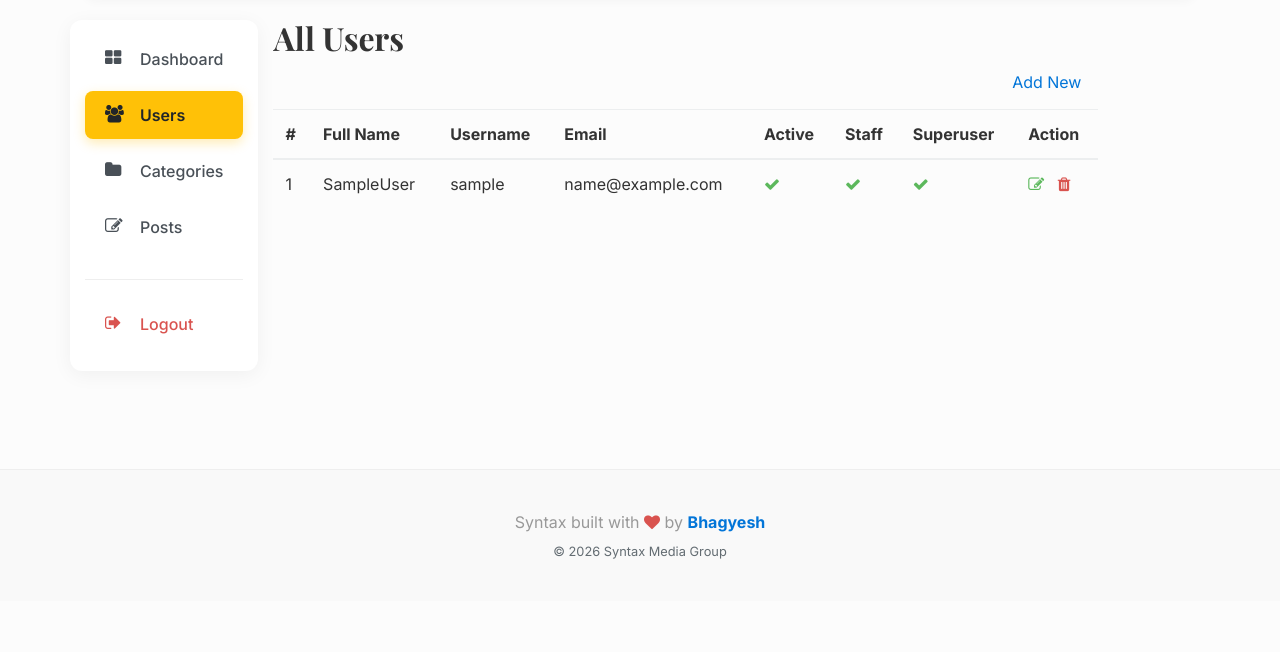
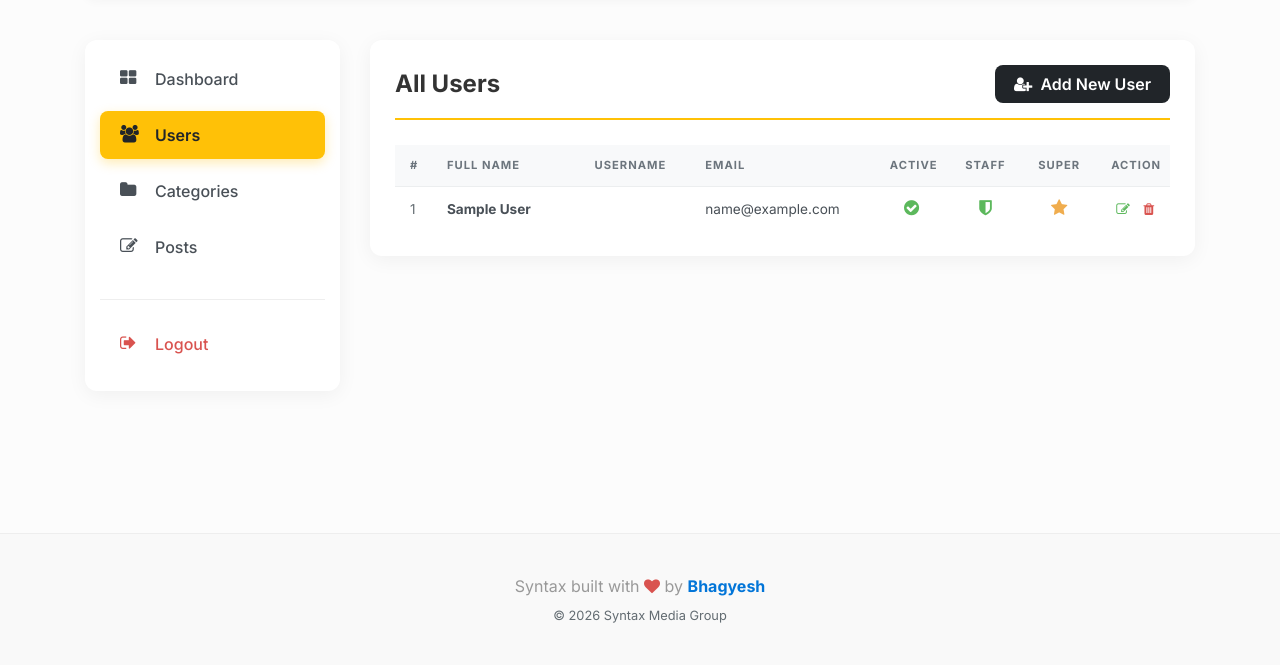
Before and after one commit to bhagyesh-y/Syntax, a Django app: page /dashboard/users/ in a window 1280 px wide. Shown: the part 148-813 px from the top of the page. Before the commit the page ends 707 px from the top, so only its background shows below. Run offline with Django 5.2, Linux system fonts and the light colour scheme; the visitor is signed in with stand-in values (Sample User, id 1); data comes from the database, SQL or seed files in the repository; data that the repository does not hold is empty; some libraries are stand-ins or nearby versions.

Commit message:
added form to add new user & minimal changes in the UI of sidebar

```diff
--- a/dashboards/urls.py
+++ b/dashboards/urls.py
@@ -14,6 +14,7 @@ urlpatterns = [
     path('posts/edit/<int:pk>',views.edit_post,name='edit_post'),
     path('posts/delete/<int:pk>',views.delete_post,name='delete_post'),
     # Users
-    path('users/',views.users,name='users')
+    path('users/',views.users,name='users'),
+    path('users/add_user',views.add_user,name='add_user'),
 
 ]
--- a/dashboards/views.py
+++ b/dashboards/views.py
@@ -4,6 +4,10 @@ from django.contrib.auth.decorators import login_required
 from dashboards.forms import CategoryForm , BlogPostForm
 from django.template.defaultfilters import slugify
 from django.contrib.auth.models import User
+from dashboards.forms import UserForm
+
+
+
 
 # view function for dashboard
 @login_required(login_url='login')
@@ -120,3 +124,11 @@ def users(request):
         'users':users
     }
     return render(request,'dashboard/users.html',context)
+
+# view function for adding new user
+def add_user(request):
+    form = UserForm()
+    context={
+        'form':form,
+    }
+    return render(request,'dashboard/add_user.html',context)
--- a/templates/dashboard/sidebar.html
+++ b/templates/dashboard/sidebar.html
@@ -67,11 +67,11 @@
             class="sidebar-link {% if request.path == '/dashboard/' %}active-link{% endif %}">
             <i class="fa fa-th-large"></i> Dashboard
         </a>
-
+        {% if perms.auth.view_user%}
         <a href="{% url 'users' %}" class="sidebar-link {% if '/users/' in request.path %}active-link{% endif %}">
             <i class="fa fa-users"></i> Users
         </a>
-
+        {% endif%}
 
         <a href="{% url 'categories' %}"
             class="sidebar-link {% if '/categories/' in request.path %}active-link{% endif %}">
--- a/templates/dashboard/users.html
+++ b/templates/dashboard/users.html
@@ -1,40 +1,215 @@
 {% extends 'base.html' %} {% block content %}
 
+<style>
+  .dashboard-wrapper {
+    padding: 20px 0;
+  }
+
+  .table-card {
+    background: #ffffff;
+    border-radius: 12px;
+    box-shadow: 0 4px 20px rgba(0, 0, 0, 0.05);
+    padding: 25px;
+    border: none;
+    overflow: hidden;
+    /* Keeps the card clean */
+  }
+
+  .table-header {
+    display: flex;
+    flex-wrap: wrap;
+    /* Allows wrapping on mobile */
+    justify-content: space-between;
+    align-items: center;
+    margin-bottom: 25px;
+    border-bottom: 2px solid #ffc107;
+    padding-bottom: 15px;
+    gap: 15px;
+  }
+
+  /* Table Container for Horizontal Scrolling on Mobile */
+  .table-responsive-custom {
+    width: 100%;
+    overflow-x: auto;
+    -webkit-overflow-scrolling: touch;
+  }
+
+  .table thead th {
+    border: none;
+    text-transform: uppercase;
+    font-size: 0.7rem;
+    letter-spacing: 1px;
+    color: #6c757d;
+    background-color: #f8f9fa;
+    padding: 12px 15px;
+    white-space: nowrap;
+    /* Prevents text from breaking */
+  }
+
+  .table tbody td {
+    vertical-align: middle;
+    padding: 12px 15px;
+    font-size: 0.85rem;
+    color: #495057;
+    white-space: nowrap;
+    /* Ensures columns stay in line */
+  }
+
+  /* Desktop adjustments to prevent wide gaps */
+  @media (min-width: 992px) {
+    .table {
+      table-layout: fixed;
+      /* Forces standard width on desktop */
+      width: 100%;
+    }
+
+    .col-id {
+      width: 5%;
+    }
+
+    .col-name {
+      width: 20%;
+    }
+
+    .col-user {
+      width: 15%;
+    }
+
+    .col-email {
+      width: 25%;
+    }
+
+    .col-status {
+      width: 10%;
+    }
+
+    .col-action {
+      width: 10%;
+    }
+  }
+
+  .status-icon {
+    font-size: 1.1rem;
+  }
+
+  .btn-add {
+    background-color: #212529;
+    color: #ffffff;
+    border-radius: 8px;
+    font-weight: 600;
+    padding: 8px 18px;
+    white-space: nowrap;
+  }
+
+  .action-icons a {
+    display: inline-block;
+    padding: 0 5px;
+  }
+
+  /* Mobile Hint */
+  .scroll-hint {
+    display: none;
+    font-size: 0.7rem;
+    color: #adb5bd;
+    margin-bottom: 5px;
+    text-align: right;
+  }
+
+  @media (max-width: 768px) {
+    .scroll-hint {
+      display: block;
+    }
+
+    .table-card {
+      padding: 15px;
+    }
+  }
+</style>
+
+<div class="container-fluid dashboard-wrapper">
   <div class="row">
+    <div class="col-lg-3 col-md-4 mb-4">
       {% include 'dashboard/sidebar.html' %}
-  <div class="col-md-9">
-    <h2>All Users</h2>
-    <a href="" class="btn btn-dark text-light float-right mb-2"> Add New</a>
-    <table class="table table-hover">
+    </div>
+
+    <div class="col-lg-9 col-md-8">
+      <div class="table-card">
+        <div class="table-header">
+          <h2 class="h4 font-weight-bold m-0">All Users</h2>
+          <a href="{% url 'add_user'%}" class="btn btn-add shadow-sm">
+            <i class="fa fa-user-plus mr-1"></i> Add New User
+          </a>
+        </div>
+
+        <p class="scroll-hint">
+          <i class="fa fa-arrows-h"></i> Swipe left to see more
+        </p>
+
+        <div class="table-responsive-custom">
+          <table class="table table-hover mb-0">
             <thead>
               <tr>
-          <th>#</th>
-          <th>Full Name</th>
-          <th>Username</th>
-          <th>Email</th>
-          <th>Active</th>
-          <th>Staff</th>
-          <th>Superuser</th>
-          <th>Action</th>
+                <th class="col-id">#</th>
+                <th class="col-name">Full Name</th>
+                <th class="col-user">Username</th>
+                <th class="col-email">Email</th>
+                <th class="col-status text-center">Active</th>
+                <th class="col-status text-center">Staff</th>
+                <th class="col-status text-center">Super</th>
+                <th class="col-action text-center">Action</th>
               </tr>
             </thead>
             <tbody>
-        {% for user in users%}
+              {% for user in users %}
               <tr>
-          <td>{{forloop.counter}}</td>
-          <td>{{user.first_name}}{{user.last_name}}</td>
-          <td>{{user.username}}</td>
-          <td>{{user.email}}</td>
-          <td>{% if user.is_active %}<i class="fa fa-check text-success">
-            {%else%}<i class="fa fa-times text-danger">{% endif%}</td>
-          <td>{% if user.is_staff %}<i class="fa fa-check text-success">
-            {%else%}<i class="fa fa-times text-danger">{% endif%}</td>
-           <td>{% if user.is_superuser %}<i class="fa fa-check text-success">
-            {%else%}<i class="fa fa-times text-danger">{% endif%}</td>
+                <td class="text-muted">{{ forloop.counter }}</td>
+                <td class="font-weight-bold">
+                  {{ user.first_name }} {{ user.last_name }}
+                </td>
                 <td>
-            <a href=""><i class="fa fa-edit text-success"></i></a>
-            &nbsp;
-            <a href=""><i class="fa fa-trash text-danger"></i></a>
+                  <span class="badge badge-light border"
+                    >{{ user.username }}</span
+                  >
+                </td>
+                <td>{{ user.email }}</td>
+
+                <td class="text-center">
+                  {% if user.is_active %}
+                  <i class="fa fa-check-circle text-success status-icon"></i>
+                  {% else %}
+                  <i class="fa fa-times-circle text-danger status-icon"></i>
+                  {% endif %}
+                </td>
+
+                <td class="text-center">
+                  {% if user.is_staff %}
+                  <i class="fa fa-shield text-success status-icon"></i>
+                  {% else %}
+                  <i class="fa fa-circle-o text-muted opacity-50"></i>
+                  {% endif %}
+                </td>
+
+                <td class="text-center">
+                  {% if user.is_superuser %}
+                  <i class="fa fa-star text-warning status-icon"></i>
+                  {% else %}
+                  <i class="fa fa-circle-o text-muted opacity-50"></i>
+                  {% endif %}
+                </td>
+
+                <td class="text-center action-icons">
+                  <a href="" title="Edit"
+                    ><i class="fa fa-edit text-success"></i
+                  ></a>
+                  <a href="" title="Delete"
+                    ><i class="fa fa-trash text-danger"></i
+                  ></a>
+                </td>
+              </tr>
+              {% empty %}
+              <tr>
+                <td colspan="8" class="text-center py-4 text-muted">
+                  No users found.
                 </td>
               </tr>
               {% endfor %}
@@ -42,4 +217,8 @@
           </table>
         </div>
       </div>
-{% endblock%}
+    </div>
+  </div>
+</div>
+
+{% endblock %}
```
Also changed, not shown: dashboards/forms.py (+8 -0 lines), templates/dashboard/add_user.html (added, +106 -0 lines). Lines whose indentation alone changed are shown as unchanged.
